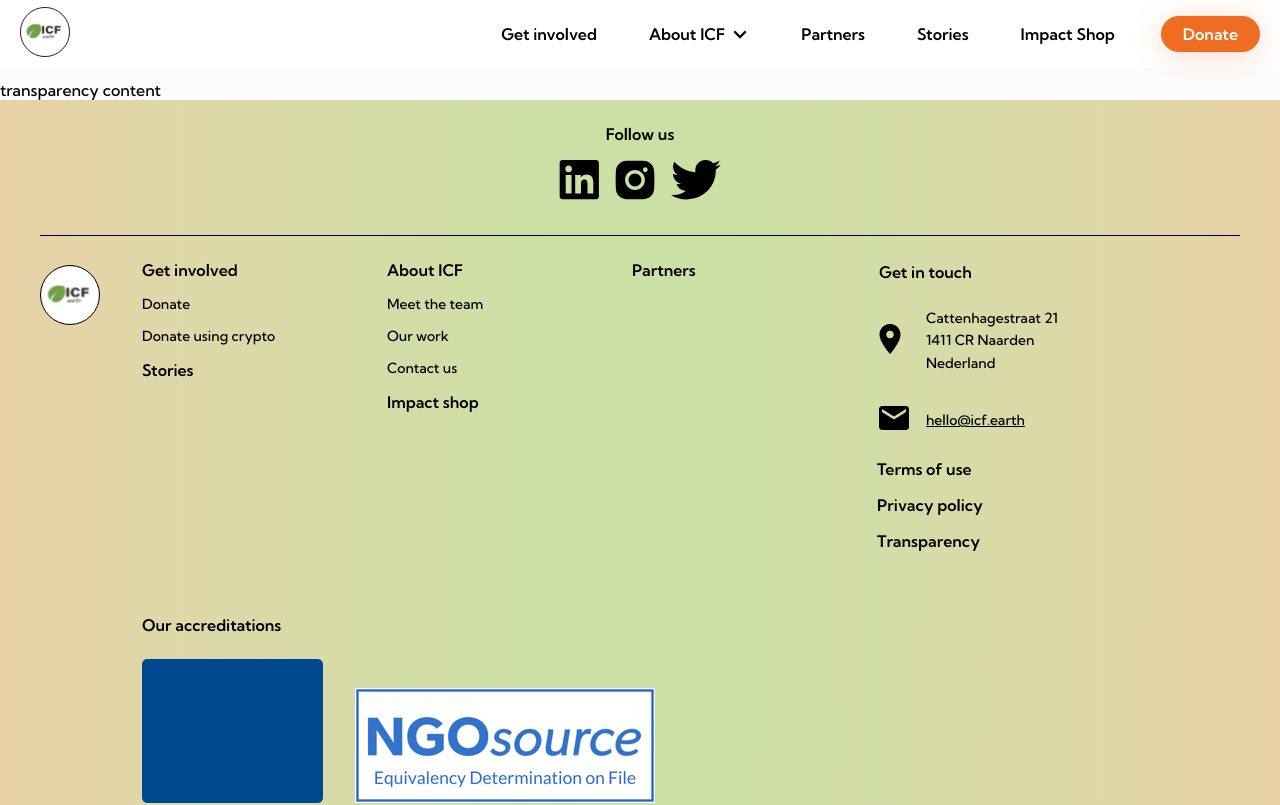
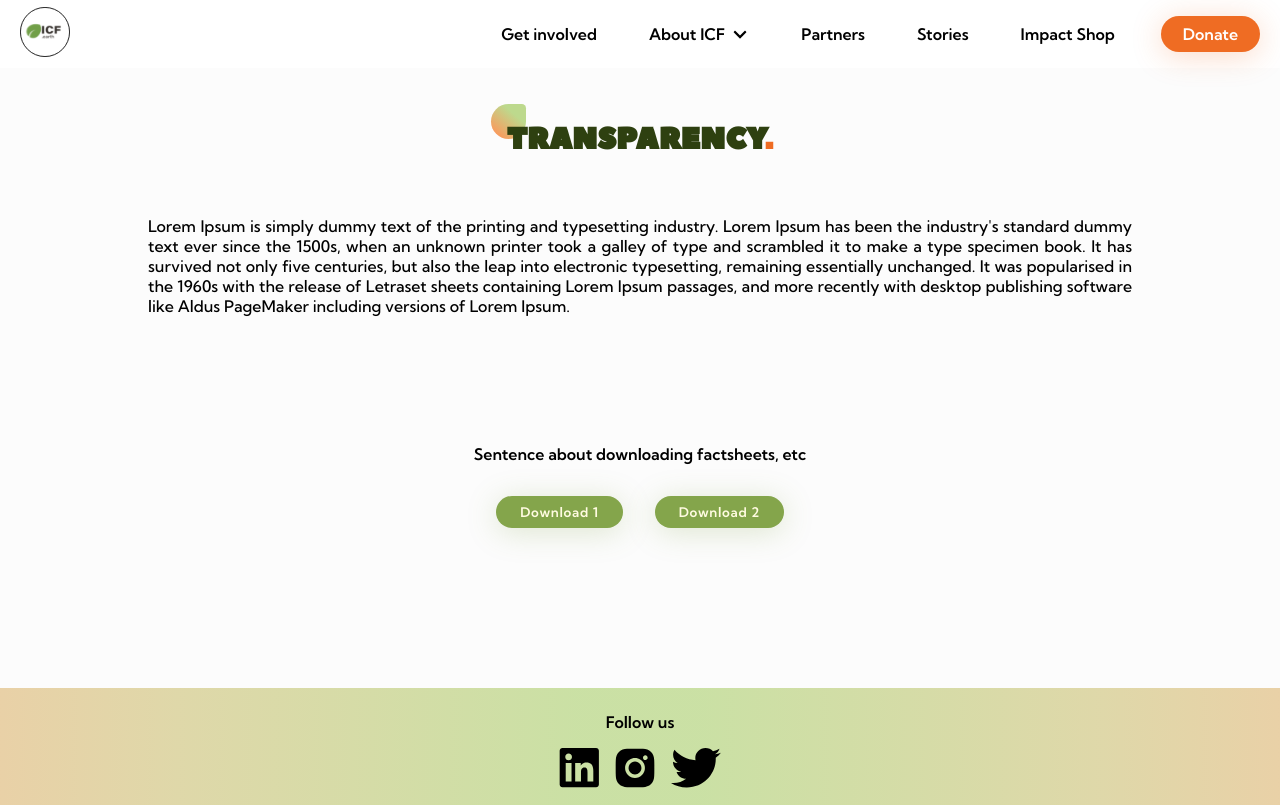
Before and after one commit to havoriskova/icf-website, a Next.js app: page /transparency in a window 1280 px wide. Shown: the top 805 px of the page. Built offline with nearby package versions, Linux system fonts and the light colour scheme.

Commit message:
added Transparency page

```diff
--- a/pages/transparency.js
+++ b/pages/transparency.js
@@ -9,7 +9,27 @@ export default function Transparency() {
 
 
 
-            <div className='firstComponentOnPage'>transparency content</div>
+                    <div className='firstComponentOnPage'>
+                            <div  className="headingForSections centeredWithLeave">
+                                        <span className="headingLeave orangeLeave centerLeave"></span>
+                                        <h3>Transparency<span className="headingRedDot">.</span></h3>
+                            </div>
+                    </div>
+
+                    <div className='contentWidth'>
+                        <p className='articleMargin'>
+                            Lorem Ipsum is simply dummy text of the printing and typesetting industry. Lorem Ipsum has been the industry's standard dummy text ever since the 1500s, when an unknown printer took a galley of type and scrambled it to make a type specimen book. It has survived not only five centuries, but also the leap into electronic typesetting, remaining essentially unchanged. It was popularised in the 1960s with the release of Letraset sheets containing Lorem Ipsum passages, and more recently with desktop publishing software like Aldus PageMaker including versions of Lorem Ipsum.
+                        </p>
+                    </div>
+
+                    <div className='articleMargin centeredText lastComponentOnPage'>
+                        <h4 className='kumbhSansSemiBold'>Sentence about downloading factsheets, etc</h4>
+
+                        <button className='readMore inlineButton'><a>Download 1</a></button>
+                        <button className='readMore inlineButton'><a>Download 2</a></button>
+                    </div>
+
+
             </div>
         </Layout>
     )
--- a/styles/globals.css
+++ b/styles/globals.css
@@ -255,6 +255,11 @@ button {
 button a {
   padding: 0.5rem 1.5rem;
   display: block;
+}
+
+.inlineButton {
+  display: inline-block;
+  margin: 2rem 1rem;
 }
 
 button.readMore:hover {
```
